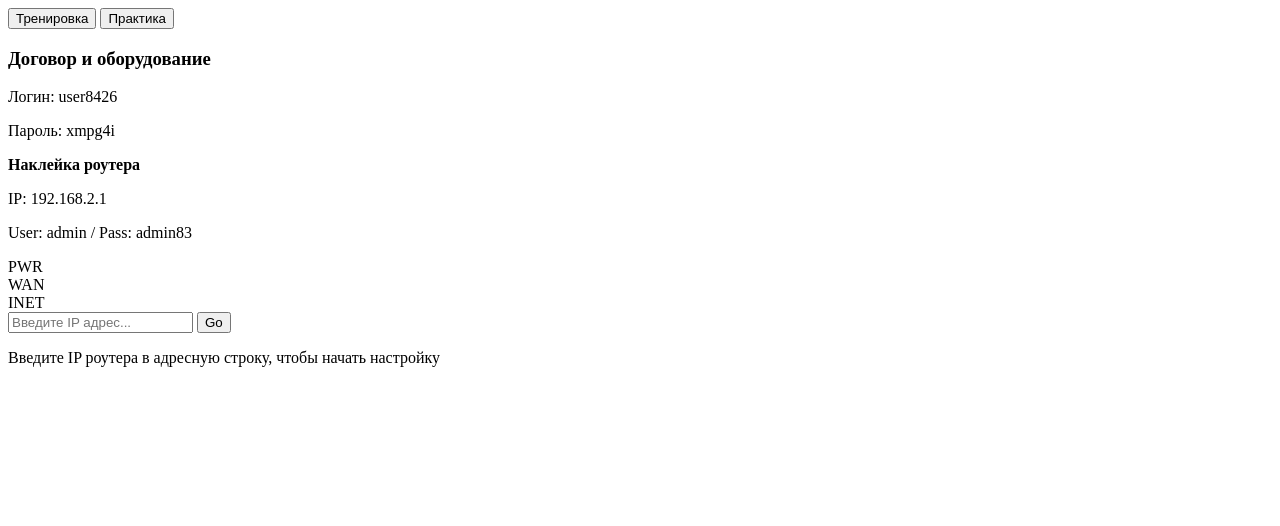
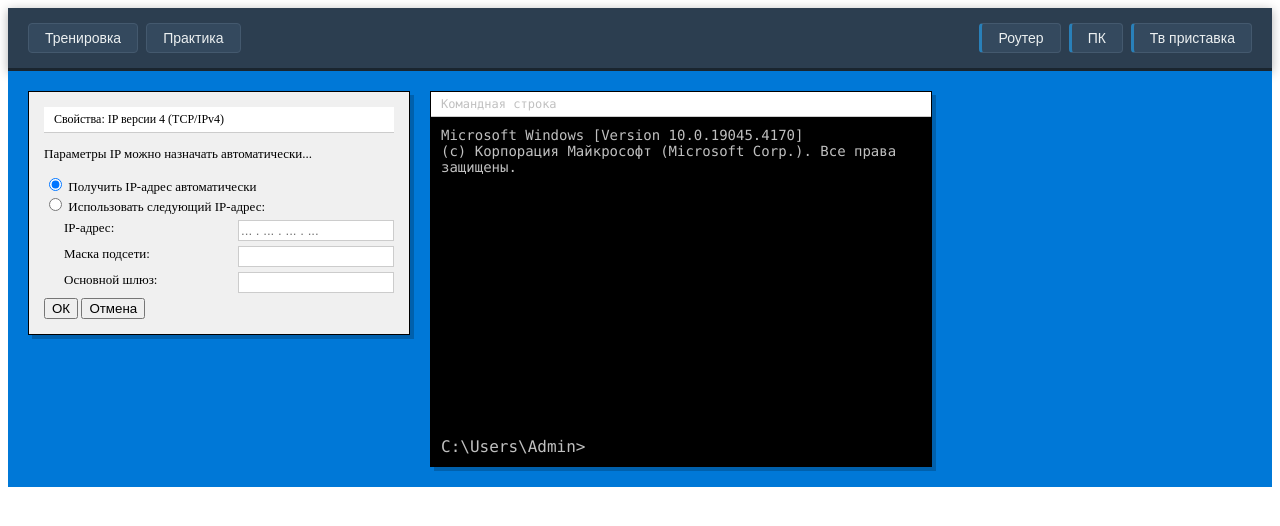
Before and after one commit to Uvenali/training, a plain HTML site: page index.html in a window 1280 px wide. Drawn offline with Linux system fonts and the light colour scheme.

Commit message:
Добавлен рабочий стол, сетевая карта, командная строка

```diff
--- a/index.html
+++ b/index.html
@@ -5,56 +5,72 @@
     <meta charset="UTF-8">
     <meta name="viewport" content="width=device-width, initial-scale=1.0">
     <title>CPE Simulator - Тренажер настройки</title>
-    <link rel="stylesheet" href="styles.css">
+    <link rel="stylesheet" href="style.css">
 </head>
 
 <body>
     <header>
+        <div>
             <div id="mode-selector">
                 <button onclick="setMode('training')">Тренировка</button>
                 <button onclick="setMode('exam')">Практика</button>
             </div>
+            <div id="device-width-selector">
+                <button onclick="setDeviceWidth('1920')">Роутер</button>
+                <button onclick="setDeviceWidth('1280')">ПК</button>
+                <button onclick="setDeviceWidth('1024')">Тв приставка</button>
+           </div>
+        </div>
     </header>
-    <main class="container">
-        <section class="physical-layer">
-            <div class="panel">
-                <h3>Договор и оборудование</h3>
-                <div id="contract-info" class="info-block">
-                    <p>Логин: <span id="target-login">...</span></p>
-                    <p>Пароль: <span id="target-pass">...</span></p>
+    <!-- ЭКРАН ПК -->
+    <div id="view-pc" class="screen-view hidden">
+        <div class="pc-desktop">
+
+            <!-- ОКНО: Настройки сетевой карты (как на фото) -->
+            <div class="window adapter-settings">
+                <div class="window-header">Свойства: IP версии 4 (TCP/IPv4)</div>
+                <div class="window-body">
+                    <p class="desc">Параметры IP можно назначать автоматически...</p>
+
+                    <div class="radio-group">
+                        <input type="radio" name="ip-mode" id="ip-auto" checked onclick="toggleIpFields(false)">
+                        <label for="ip-auto">Получить IP-адрес автоматически</label>
                     </div>
-                <div id="router-sticker" class="sticker">
-                    <p><strong>Наклейка роутера</strong></p>
-                    <p>IP: <span id="router-ip">...</span></p>
-                    <p>User: admin / Pass: <span id="admin-pass">...</span></p>
+
+                    <div class="radio-group">
+                        <input type="radio" name="ip-mode" id="ip-manual" onclick="toggleIpFields(true)">
+                        <label for="ip-manual">Использовать следующий IP-адрес:</label>
                     </div>
-                <div class="device-front-panel">
-                    <div class="led-group">
-                        <span>PWR</span>
-                        <div id="led-pwr" class="led active"></div>
-                        <span>WAN</span>
-                        <div id="led-wan" class="led"></div>
-                        <span>INET</span>
-                        <div id="led-inet" class="led"></div>
+
+                    <div class="input-fields" id="ip-fields">
+                        <div class="field-row"><span>IP-адрес:</span> <input type="text" class="ip-input" placeholder="... . ... . ... . ..."></div>
+                        <div class="field-row"><span>Маска подсети:</span> <input type="text" class="ip-input"></div>
+                        <div class="field-row"><span>Основной шлюз:</span> <input type="text" class="ip-input"></div>
+                    </div>
+
+                    <div class="window-footer">
+                        <button class="win-btn" onclick="applyNetworkSettings()">ОК</button>
+                        <button class="win-btn">Отмена</button>
                     </div>
                 </div>
             </div>
-        </section>
-        <section class="virtual-monitor">
-            <div class="monitor-frame">
-                <div id="browser-bar">
-                    <input type="text" id="browser-address" placeholder="Введите IP адрес...">
-                    <button onclick="browserGo()">Go</button>
+
+            <!-- ОКНО: Командная строка -->
+            <div class="window cmd-window">
+                <div class="window-header">Командная строка</div>
+                <div id="cmd-output" class="cmd-body">
+                    <div class="cmd-line">Microsoft Windows [Version 10.0.19045.4170]</div>
+                    <div class="cmd-line">(c) Корпорация Майкрософт (Microsoft Corp.). Все права защищены.</div>
+                    <br>
                 </div>
-                <div id="screen-content">
-                    <!-- Сюда JS будет подгружать интерфейс роутера -->
-                    <div class="desktop-wallpaper">
-                        <p>Введите IP роутера в адресную строку, чтобы начать настройку</p>
+                <div class="cmd-input-area">
+                    <span>C:\Users\Admin></span>
+                    <input type="text" id="cmd-input" autofocus onkeypress="handleCmd(event)">
                 </div>
             </div>
+
         </div>
-        </section>
-    </main>
+    </div>
     <script src="script.js"></script>
 </body>
 
--- a/script.js
+++ b/script.js
@@ -1,87 +1,115 @@
-// 1. Состояние системы
-const state = {
-    mode: 'training',
-    data: {
-        pppoeLogin: `user${Math.floor(Math.random() * 9000)}`,
-        pppoePass: Math.random().toString(36).slice(-6),
-        routerIP: `192.168.${Math.floor(Math.random() * 254)}.1`,
-        adminPass: 'admin' + Math.floor(Math.random() * 99)
-    },
-    isLoggedIn: false
-};
+/* ==========================================================
+   БЛОК 1: ЛОГИКА ШАПКИ (ПЕРЕКЛЮЧЕНИЕ РЕЖИМОВ И УСТРОЙСТВ)
+   ========================================================== */
 
-// 2. Инициализация при загрузке
-window.onload = () => {
-    document.getElementById('target-login').innerText = state.data.pppoeLogin;
-    document.getElementById('target-pass').innerText = state.data.pppoePass;
-    document.getElementById('router-ip').innerText = state.data.routerIP;
-    document.getElementById('admin-pass').innerText = state.data.adminPass;
+/**
+ * Переключает визуальный режим (Тренировка/Практика)
+ * @param {string} mode - Название режима
+ */
+function setMode(mode) {
+    // Находим все кнопки в блоке выбора режима
+    const buttons = document.querySelectorAll('#mode-selector button');
 
-    // Имитация линка в WAN порту
-    setTimeout(() => document.getElementById('led-wan').classList.add('active'), 1500);
-};
+    // Удаляем у всех кнопок класс 'active'
+    buttons.forEach(btn => btn.classList.remove('active'));
 
-// 3. Логика "Браузера"
-function browserGo() {
-    const addr = document.getElementById('browser-address').value;
-    const screen = document.getElementById('screen-content');
+    // Добавляем класс 'active' той кнопке, на которую нажали
+    event.target.classList.add('active');
 
-    if (addr === state.data.routerIP) {
-        showRouterLogin();
-    } else {
-        screen.innerHTML = `<div style="color:red; text-align:center; margin-top:50px;">
-            <h2>404 Not Found</h2>
-            <p>Не удается получить доступ к сайту. Проверьте правильность IP адреса.</p>
-        </div>`;
+    console.log("Текущий режим работы:", mode);
+    // Здесь позже добавим логику включения/выключения подсказок
+}
+
+/**
+ * Переключает активное устройство (Роутер/ПК/Приставка)
+ * @param {string} deviceCode - Код устройства (например, ширина или ID)
+ */
+function setDeviceWidth(deviceCode) {
+    // Находим все кнопки в блоке выбора устройства
+    const buttons = document.querySelectorAll('#device-width-selector button');
+
+    // Очищаем активный статус у всех кнопок группы
+    buttons.forEach(btn => btn.classList.remove('active'));
+
+    // Делаем нажатую кнопку активной
+    event.target.classList.add('active');
+
+    console.log("Выбрано устройство для настройки:", deviceCode);
+
+    // Вызов функции смены экрана (напишем её при верстке монитора)
+    // switchDeviceScreen(deviceCode);
+}
+/* ==========================================================
+   БЛОК 2: ЛОГИКА ЭКРАНА ПК (CMD И СЕТЕВЫЕ НАСТРОЙКИ)
+   ========================================================== */
+
+/**
+ * Управляет доступностью полей ввода IP-адреса.
+ * Вызывается при переключении Radio-кнопок (Авто/Вручную).
+ * @param {boolean} isManual - Если true, поля становятся активными.
+ */
+function toggleIpFields(isManual) {
+    // Находим все текстовые поля ввода внутри блока IP
+    const fields = document.querySelectorAll('#ip-fields .ip-input');
+
+    fields.forEach(input => {
+        // Меняем состояние доступности (disabled)
+        input.disabled = !isManual;
+
+        // Если переключились на "Автоматически", очищаем введенные значения
+        if (!isManual) {
+            input.value = '';
+        }
+    });
+}
+
+/**
+ * Обрабатывает ввод команд в виртуальную командную строку (CMD).
+ * @param {KeyboardEvent} event - Событие нажатия клавиши.
+ */
+function handleCmd(event) {
+    // Реагируем только на нажатие клавиши Enter
+    if (event.key === 'Enter') {
+        const input = document.getElementById('cmd-input');      // Поле ввода
+        const output = document.getElementById('cmd-output');    // Область вывода текста
+        const command = input.value.toLowerCase().trim();        // Текст команды в нижнем регистре
+
+        // 1. Отображаем введенную команду в окне консоли
+        output.innerHTML += `<div class="cmd-line">C:\\Users\\Admin>${input.value}</div>`;
+
+        // 2. Выполняем логику в зависимости от команды
+        switch (command) {
+            case 'ipconfig':
+                // Имитация вывода сетевых настроек
+                output.innerHTML += `<div class="cmd-line">Настройка протокола IP для Windows:<br><br>
+                Адаптер Ethernet:<br>
+                Состояние среды . . . . . . . . : Подключен<br>
+                IPv4-адрес . . . . . . . . . . : 192.168.1.15<br>
+                Маска подсети . . . . . . . . : 255.255.255.0<br>
+                Основной шлюз . . . . . . . . : 192.168.1.1</div>`;
+                break;
+
+            case 'getmac':
+                // Имитация вывода MAC-адреса
+                output.innerHTML += `<div class="cmd-line">Физический адрес: 00-15-5D-01-CA-C2</div>`;
+                break;
+
+            case 'cls':
+                // Очистка экрана консоли
+                output.innerHTML = '';
+                break;
+
+            case '':
+                // Если нажат Enter на пустой строке — ничего не делаем
+                break;
+
+            default:
+                // Если команда не распознана
+                output.innerHTML += `<div class="cmd-line">"${command}" не является внутренней или внешней командой, исполняемой программой или пакетным файлом.</div>`;
+        }
+
+        // 3. Подготовка к следующему вводу
+        input.value = ''; // Очищаем поле ввода
+        output.scrollTop = output.scrollHeight; // Прокручиваем консоль вниз до конца
     }
 }
-
-// Показать окно входа в роутер
-function showRouterLogin() {
-    const screen = document.getElementById('screen-content');
-    screen.innerHTML = `
-        <div class="router-login-form">
-            <h3>Вход в роутер</h3>
-            <input type="text" id="adm-user" placeholder="Username" value="admin"><br><br>
-            <input type="password" id="adm-pass" placeholder="Password"><br><br>
-            <button onclick="tryLogin()">Войти</button>
-        </div>
-    `;
-}
-
-function tryLogin() {
-    const pass = document.getElementById('adm-pass').value;
-    if (pass === state.data.adminPass) {
-        state.isLoggedIn = true;
-        showRouterSettings();
-    } else {
-        alert("Неверный пароль администратора!");
-    }
-}
-
-function showRouterSettings() {
-    const screen = document.getElementById('screen-content');
-    screen.innerHTML = `
-        <div class="router-admin">
-            <h2 style="background:#2980b9; color:white; padding:10px;">Настройки WAN</h2>
-            <div style="padding:20px;">
-                <p>Тип подключения: <strong>PPPoE</strong></p>
-                <input type="text" id="ppp-login" placeholder="PPPoE Login"><br><br>
-                <input type="password" id="ppp-pass" placeholder="PPPoE Password"><br><br>
-                <button onclick="applyWAN()">Сохранить и подключить</button>
-            </div>
-        </div>
-    `;
-}
-
-function applyWAN() {
-    const l = document.getElementById('ppp-login').value;
-    const p = document.getElementById('ppp-pass').value;
-
-    if (l === state.data.pppoeLogin && p === state.data.pppoePass) {
-        document.getElementById('led-inet').classList.add('active');
-        alert("Интернет успешно подключен!");
-    } else {
-        alert("Ошибка: Неверный логин или пароль PPPoE");
-    }
-}
--- a/style.css
+++ b/style.css
@@ -1,117 +1,96 @@
-body {
-    font-family: 'Segoe UI', Tahoma, sans-serif;
-    background: #1a1a1a;
-    color: #eee;
-    margin: 0;
+/* --- СТИЛИ ШАПКИ (HEADER) --- */
+header {
+    background-color: #2c3e50;    /* Темно-синий "инженерный" цвет */
+    height: 60px;                 /* Фиксированная высота шапки */
+    padding: 0 20px;              /* Отступы внутри по бокам */
+    display: flex;                /* Включаем гибкую разметку */
+    align-items: center;          /* Центрируем элементы по вертикали */
+    border-bottom: 3px solid #1a252f; /* Линия отделения от рабочей зоны */
+    box-shadow: 0 2px 10px rgba(0,0,0,0.3); /* Тень для объема */
 }
 
-header {
-    background: #333;
-    padding: 10px 20px;
-    display: flex;
-    justify-content: space-between;
-    align-items: center;
-    border-bottom: 2px solid #444;
+/* Контейнер для двух групп кнопок (выбор режима и выбор устройства) */
+header > div {
+    display: flex;                /* Группы кнопок в ряд */
+    width: 100%;                  /* Растягиваем на всю ширину */
+    justify-content: space-between; /* Левую группу — влево, правую — вправо */
 }
 
-.container {
+/* Общий стиль групп кнопок */
+#mode-selector, #device-width-selector {
+    display: flex;
+    gap: 8px;                     /* Расстояние между кнопками */
+}
+
+/* Базовый стиль кнопок в шапке */
+header button {
+    background-color: #34495e;    /* Цвет кнопок чуть светлее шапки */
+    color: #ecf0f1;               /* Почти белый цвет текста */
+    border: 1px solid #44596e;    /* Тонкая рамка */
+    padding: 6px 16px;            /* Внутренние отступы (высота и ширина) */
+    font-size: 14px;              /* Размер шрифта */
+    font-weight: 500;             /* Средняя жирность текста */
+    border-radius: 4px;           /* Слегка закругленные углы */
+    cursor: pointer;              /* Курсор-рука при наведении */
+    transition: all 0.2s ease;    /* Плавная анимация при клике/наведении */
+}
+
+/* Эффект при наведении курсора */
+header button:hover {
+    background-color: #4e6a85;    /* Посветление при наведении */
+    border-color: #bdc3c7;
+}
+
+/* Стиль для активной кнопки (выбранный режим или устройство) */
+header button.active {
+    background-color: #27ae60;    /* Зеленый цвет для активного состояния */
+    color: #ffffff;
+    border-color: #2ecc71;
+    box-shadow: inset 0 2px 4px rgba(0,0,0,0.2); /* Эффект "нажатой" кнопки */
+}
+
+/* Отдельный стиль для кнопок выбора устройств (правая часть) */
+#device-width-selector button {
+    border-left: 3px solid #2980b9; /* Синяя полоска слева для акцента */
+}
+
+/* --- СТИЛИ ЭКРАНА ПК --- */
+.pc-desktop {
+    background: #0078d7; /* Классический синий цвет Windows */
+    height: 100%;
     display: flex;
     padding: 20px;
     gap: 20px;
-    height: calc(100vh - 80px);
+    align-items: flex-start;
 }
 
-.panel {
-    background: #2d2d2d;
-    padding: 15px;
-    border-radius: 8px;
-    border: 1px solid #444;
+.window {
+    background: #f0f0f0;
+    border: 1px solid #000;
+    box-shadow: 4px 4px 0px rgba(0,0,0,0.2);
+    display: flex;
+    flex-direction: column;
 }
 
-/* Наклейка и договор */
-.info-block,
-.sticker {
-    background: #f1c40f;
-    color: #333;
-    padding: 10px;
-    margin-bottom: 15px;
-    border-radius: 4px;
-    font-family: monospace;
+.window-header {
+    background: #fff;
+    padding: 5px 10px;
+    font-size: 12px;
+    border-bottom: 1px solid #ccc;
 }
 
-.sticker {
-    background: #ecf0f1;
-    border: 1px dashed #7f8c8d;
+/* Стили CMD */
+.cmd-window {
+    background: #000;
+    color: #c0c0c0;
+    width: 500px;
+    font-family: 'Consolas', monospace;
 }
+.cmd-body { height: 300px; overflow-y: auto; padding: 10px; font-size: 14px; }
+.cmd-input-area { display: flex; padding: 0 10px 10px; }
+#cmd-input { background: none; border: none; color: #fff; outline: none; flex-grow: 1; font-family: inherit; }
 
-/* Светодиоды */
-.led-group {
-    display: flex;
-    align-items: center;
-    gap: 10px;
-    background: #111;
-    padding: 10px;
-    border-radius: 5px;
-    margin-top: 20px;
-}
-
-.led {
-    width: 12px;
-    height: 12px;
-    background: #333;
-    border-radius: 50%;
-}
-
-.led.active {
-    background: #2ecc71;
-    box-shadow: 0 0 8px #2ecc71;
-}
-
-/* Монитор */
-.monitor-frame {
-    background: #000;
-    flex-grow: 1;
-    border: 12px solid #333;
-    border-radius: 10px;
-    display: flex;
-    flex-direction: column;
-    overflow: hidden;
-}
-
-#browser-bar {
-    background: #ddd;
-    padding: 5px;
-    display: flex;
-    gap: 5px;
-}
-
-#browser-bar input {
-    flex-grow: 1;
-    padding: 5px;
-}
-
-#screen-content {
-    background: #fff;
-    flex-grow: 1;
-    color: #333;
-    padding: 20px;
-    overflow-y: auto;
-}
-
-.desktop-wallpaper {
-    height: 100%;
-    display: flex;
-    align-items: center;
-    justify-content: center;
-    text-align: center;
-    color: #7f8c8d;
-}
-
-/* Интерфейс роутера внутри монитора */
-.router-login-form {
-    width: 250px;
-    margin: 50px auto;
-    padding: 20px;
-    border: 1px solid #ccc;
-    border-radius: 5px;
-}
+/* Стили настроек IP (под фото) */
+.adapter-settings { width: 350px; color: #000; padding: 15px; font-size: 13px; }
+.field-row { display: flex; justify-content: space-between; margin: 5px 0; padding-left: 20px; }
+.ip-input { width: 150px; border: 1px solid #ccc; padding: 2px; }
```
Lines whose indentation alone changed are shown as unchanged.
